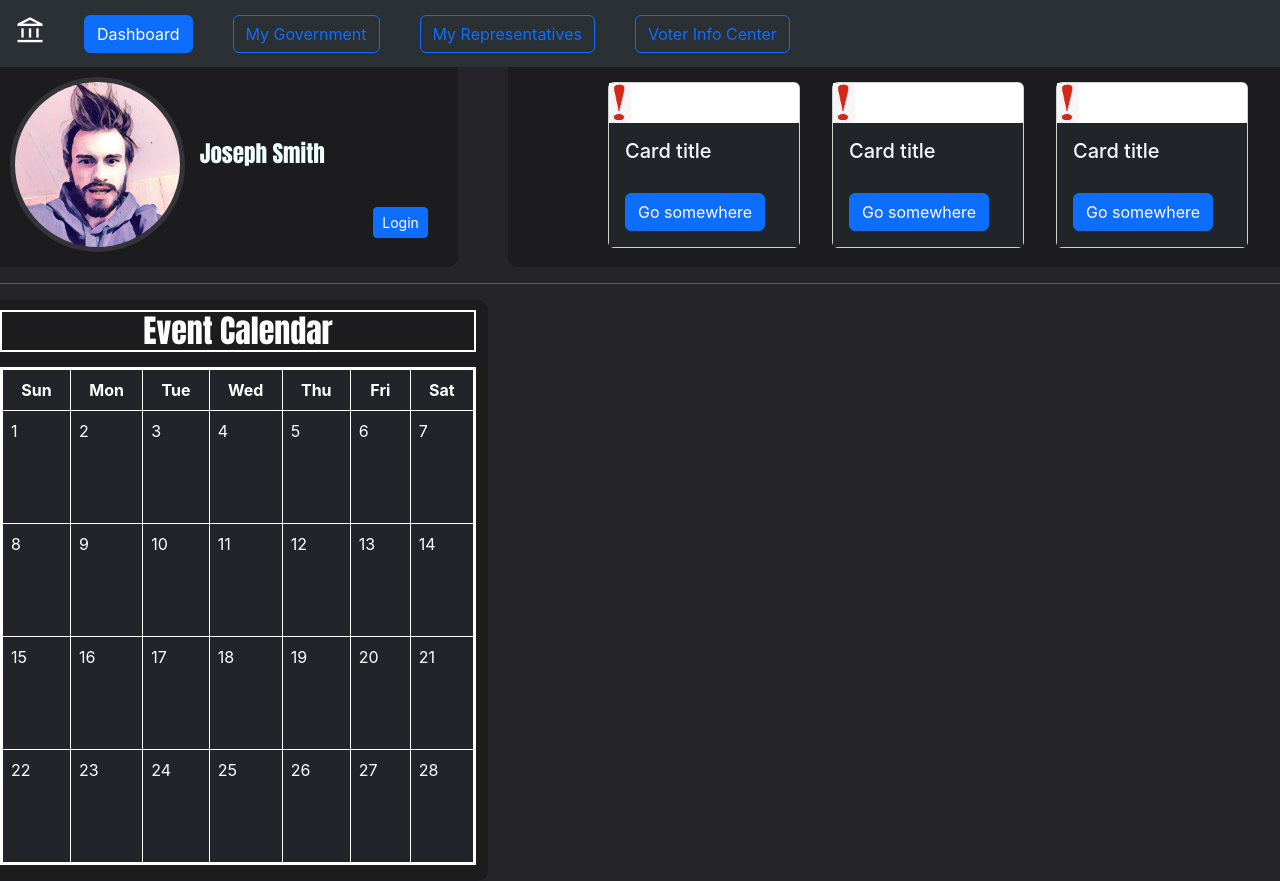
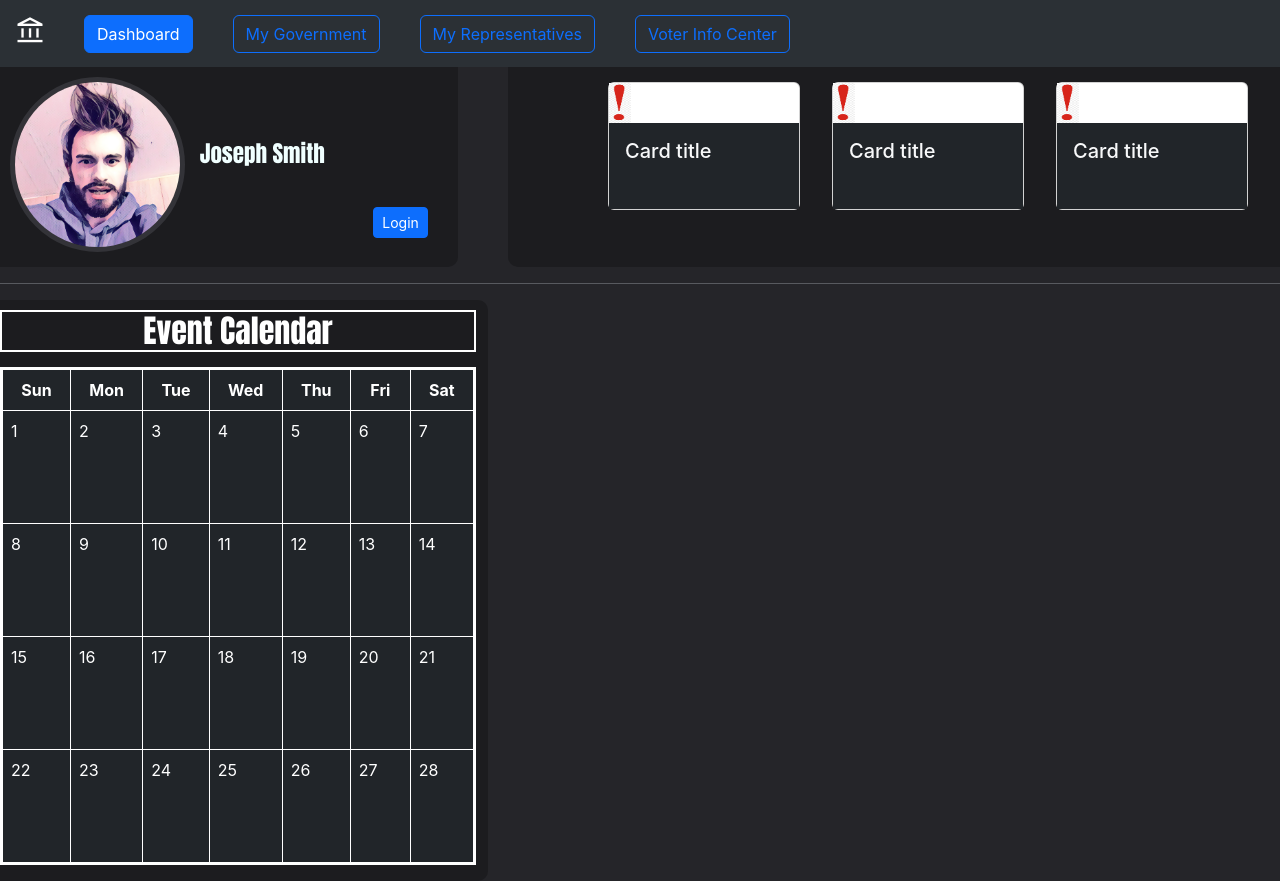
Before and after one commit to mrbrightside75/MyGov, a React (Create React App) app: page /MyGov/dashboard in a window 1280 px wide. Built offline with nearby package versions, Linux system fonts and the light colour scheme; a web font is replaced by a local one.

Commit message:
Update Dashboard.js

```diff
--- a/src/Dashboard.js
+++ b/src/Dashboard.js
@@ -45,9 +45,9 @@
               />
               <div className="card-body bg-dark">
                 <h5 className="card-title text-light">Card title</h5>
-                <a href="#" className="btn btn-primary">
+                {/* <a href="#" className="btn btn-primary">
                   Go somewhere
-                </a>
+                </a> */}
               </div>
             </div>
           </div>
@@ -64,9 +64,9 @@
               />
               <div className="card-body bg-dark">
                 <h5 className="card-title text-light">Card title</h5>
-                <a href="#" className="btn btn-primary">
+                {/* <a href="#" className="btn btn-primary">
                   Go somewhere
-                </a>
+                </a> */}
               </div>
             </div>
           </div>
@@ -83,9 +83,9 @@
               />
               <div className="card-body bg-dark">
                 <h5 className="card-title text-light">Card title</h5>
-                <a href="#" className="btn btn-primary">
+                {/* <a href="#" className="btn btn-primary">
                   Go somewhere
-                </a>
+                </a> */}
               </div>
             </div>
           </div>
```
